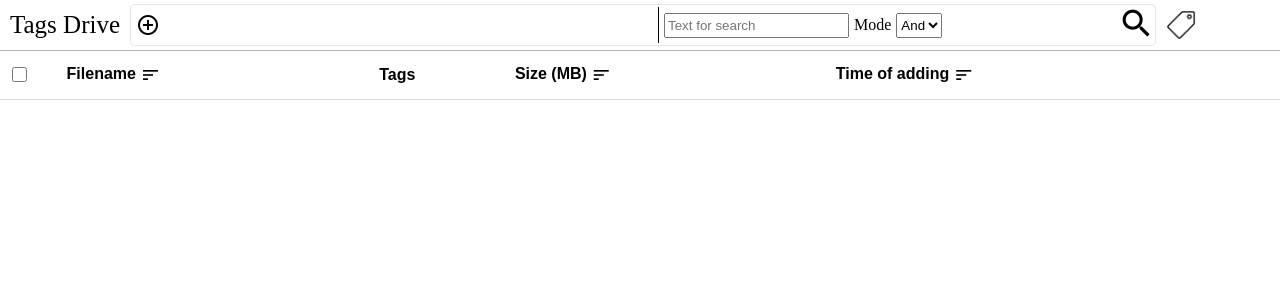
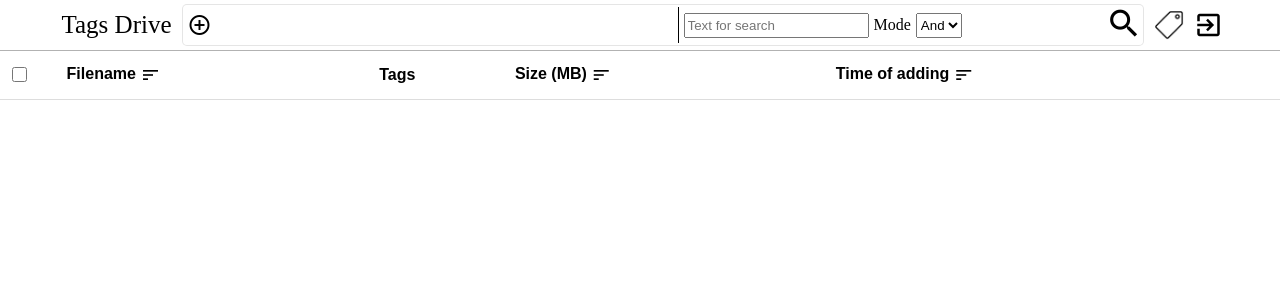
Before and after one commit to tags-drive/core, a Python web app: template templates/index.html in a window 1280 px wide. Shown: the top 300 px of the page. Run offline with Jinja, Linux system fonts and the light colour scheme; the template is opened without the code that fills it, so the values that code supplies are empty.

Commit message:
Add logout button #43

```diff
--- a/static/css/main.css
+++ b/static/css/main.css
@@ -80,6 +80,7 @@ body {
     background-color: var(--primary-color);
     border-bottom: 1px var(--primary-border-color) solid;
     display: flex;
+    justify-content: center;
     height: 50px;
     position: sticky;
     top: 0;
@@ -105,7 +106,7 @@ body {
     margin-bottom: auto;
     margin-top: auto;
     position: relative;
-    width: 80%;
+    width: 75%;
 }
 
 #top-bar__search__tags {
@@ -159,21 +160,28 @@ body {
     width: 100px;
 }
 
-#top-bar__settings {
+#top-bar__tag-editing-button {
     cursor: pointer;
     height: 80%;
     margin-left: 10px;
     position: relative;
-    width: 30px;
+	width: 30px;
+	margin-right: 5px;
 }
 
-#top-bar__settings > img {
+#top-bar__tag-editing-button > img {
     /* middle */
     bottom: 0;
     margin: auto;
     position: absolute;
     top: 0;
     width: 100%;
+}
+
+#top-bar__logout {
+	margin-left: 5px;
+	cursor: pointer;
+    width: 35px;
 }
 
 /* Remove arrow in input with datalist */
--- a/templates/index.html
+++ b/templates/index.html
@@ -46,8 +46,12 @@
 			</div>
 		</div>
 		<!-- Settings -->
-		<div id="top-bar__settings" class="vertically" @click="settings().tags()">
+		<div id="top-bar__tag-editing-button" class="vertically" @click="settings().tags()">
 			<img src="/static/icons/tag.png" title="Change tags">
+		</div>
+		<!-- Log out -->
+		<div id="top-bar__logout" class="vertically">
+			<i class="material-icons" style="font-size: 30px;" title="Log out" @click="console.log('logout');/*settings().logout()*/">exit_to_app</i>
 		</div>
 	</div>
 
```
